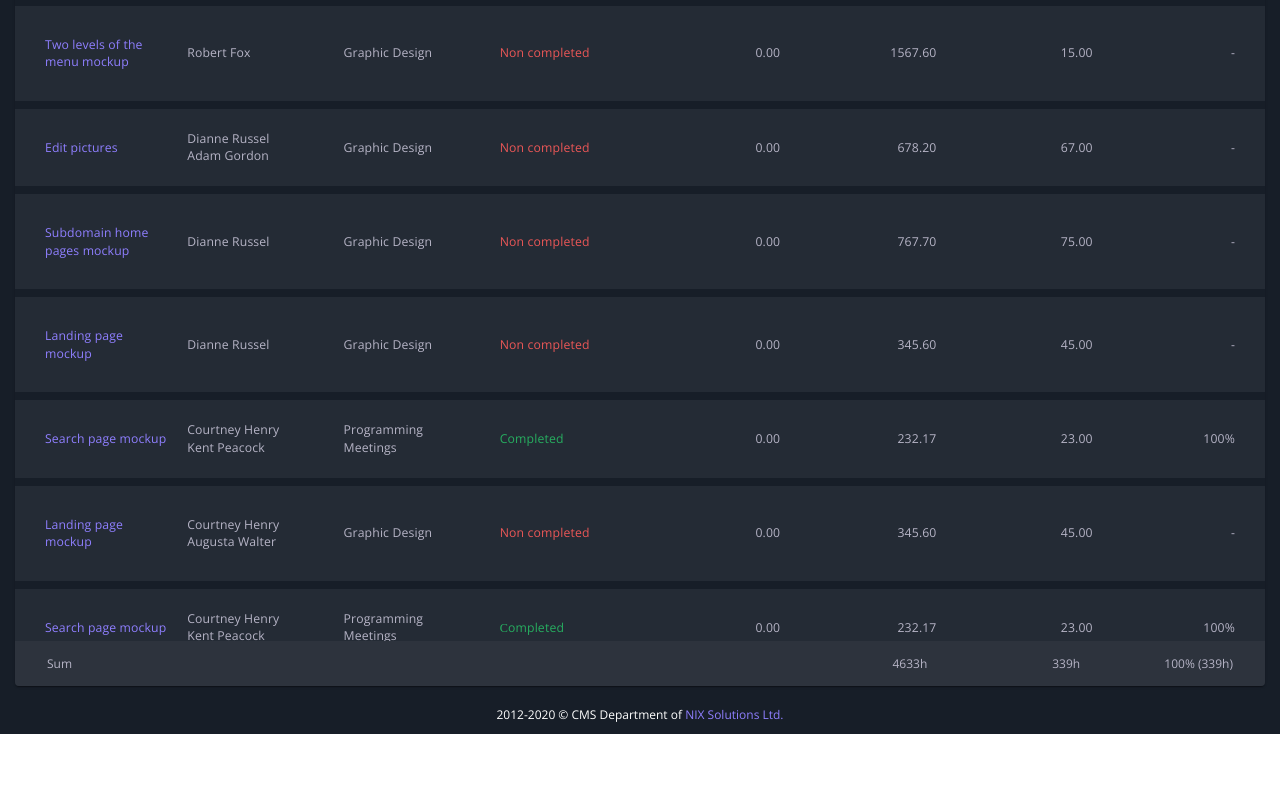
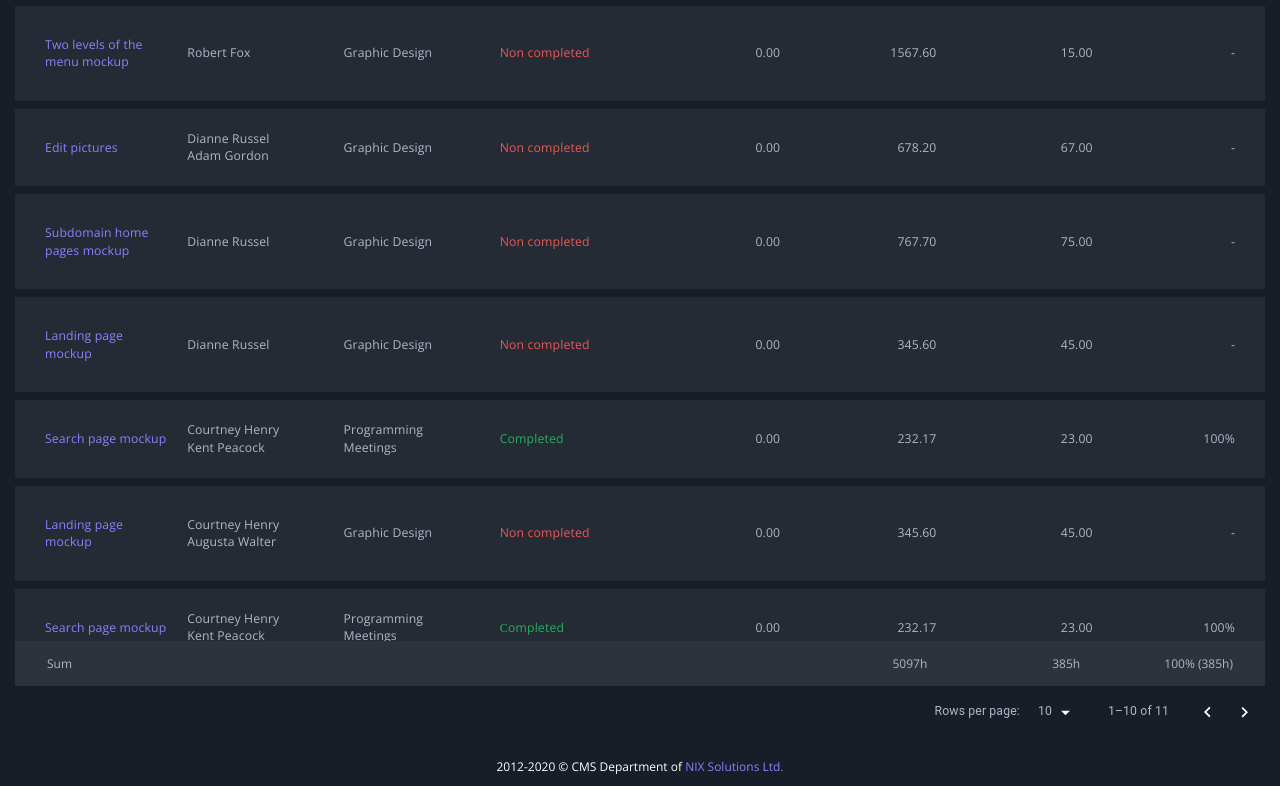
Before and after one commit to Alena-art-web/My-react-app, a React (Create React App) app: page /projects in a window 1280 px wide. Shown: the part 1314-2100 px from the top of the page. Before the commit the page ends 2048 px from the top, so only its background shows below. Built offline with nearby package versions, Linux system fonts and the light colour scheme.

Commit message:
table pagination

```diff
--- a/src/assets/bd.json
+++ b/src/assets/bd.json
@@ -67,7 +67,7 @@
             "efficiency": 100
         },
         {
-            "id": 6,
+            "id": 7,
             "name": "Landing page mockup",
             "developer": ["Courtney Henry", "Augusta Walter"],
             "type": ["Graphic Design"],
@@ -78,7 +78,7 @@
             "efficiency": 0
         },
         {
-            "id": 6,
+            "id": 8,
             "name": "Search page mockup",
             "developer": ["Courtney Henry", "Kent Peacock"],
             "type": ["Programming", "Meetings"],
@@ -89,7 +89,53 @@
             "efficiency": 100
         },
         {
-            "id": 6,
+            "id": 9,
+            "name": "Search page mockup",
+            "developer": [
+                "Courtney Henry",
+                "Kent Peacock",
+                "Nick Johnson",
+                "Ralph Edward",
+                "Kate Middleton",
+                "Dianne Russel"
+            ],
+            "type": [
+                "Programming",
+                "Meetings",
+                "Markup",
+                "Graphic Design"
+            ],
+            "status": "Сompleted",
+            "estimation": 0.0,
+            "totalTime": 232.17,
+            "myTime": 23,
+            "efficiency": 100
+        },
+        {
+            "id": 10,
+            "name": "Search page mockup",
+            "developer": [
+                "Courtney Henry",
+                "Kent Peacock",
+                "Nick Johnson",
+                "Ralph Edward",
+                "Kate Middleton",
+                "Dianne Russel"
+            ],
+            "type": [
+                "Programming",
+                "Meetings",
+                "Markup",
+                "Graphic Design"
+            ],
+            "status": "Сompleted",
+            "estimation": 0.0,
+            "totalTime": 232.17,
+            "myTime": 23,
+            "efficiency": 100
+        },
+        {
+            "id": 11,
             "name": "Search page mockup",
             "developer": [
                 "Courtney Henry",
--- a/src/components/TableMuterial/index.js
+++ b/src/components/TableMuterial/index.js
@@ -101,7 +101,8 @@ export default function StickyHeadTable() {
         overflow: 'hidden',
         color: '#B6B4C6',
         border: 0,
-        backgroundColor: '#171e28'
+        backgroundColor: '#171e28',
+        boxShadow: 'none'
     }
 
     return (
@@ -167,6 +168,17 @@ export default function StickyHeadTable() {
                     <div className="item__number">100% ({myTime}h)</div>
                 </div>
             </div>
+            <TablePagination
+                rowsPerPageOptions={[10, 25, 100]}
+                component="div"
+                count={rows.length}
+                rowsPerPage={rowsPerPage}
+                page={page}
+                onPageChange={handleChangePage}
+                onRowsPerPageChange={handleChangeRowsPerPage}
+                style={{ color: '#B6B4C6', fontFamily: 'Open Sans'}}
+                className='pagination'
+            />
         </Paper>
     );
 }
--- a/src/components/TableMuterial/index.scss
+++ b/src/components/TableMuterial/index.scss
@@ -41,3 +41,9 @@
         grid-column: 1/6;
     }
 }
+
+.pagination {
+    svg path{
+        fill: #fff;
+    }
+}
```
